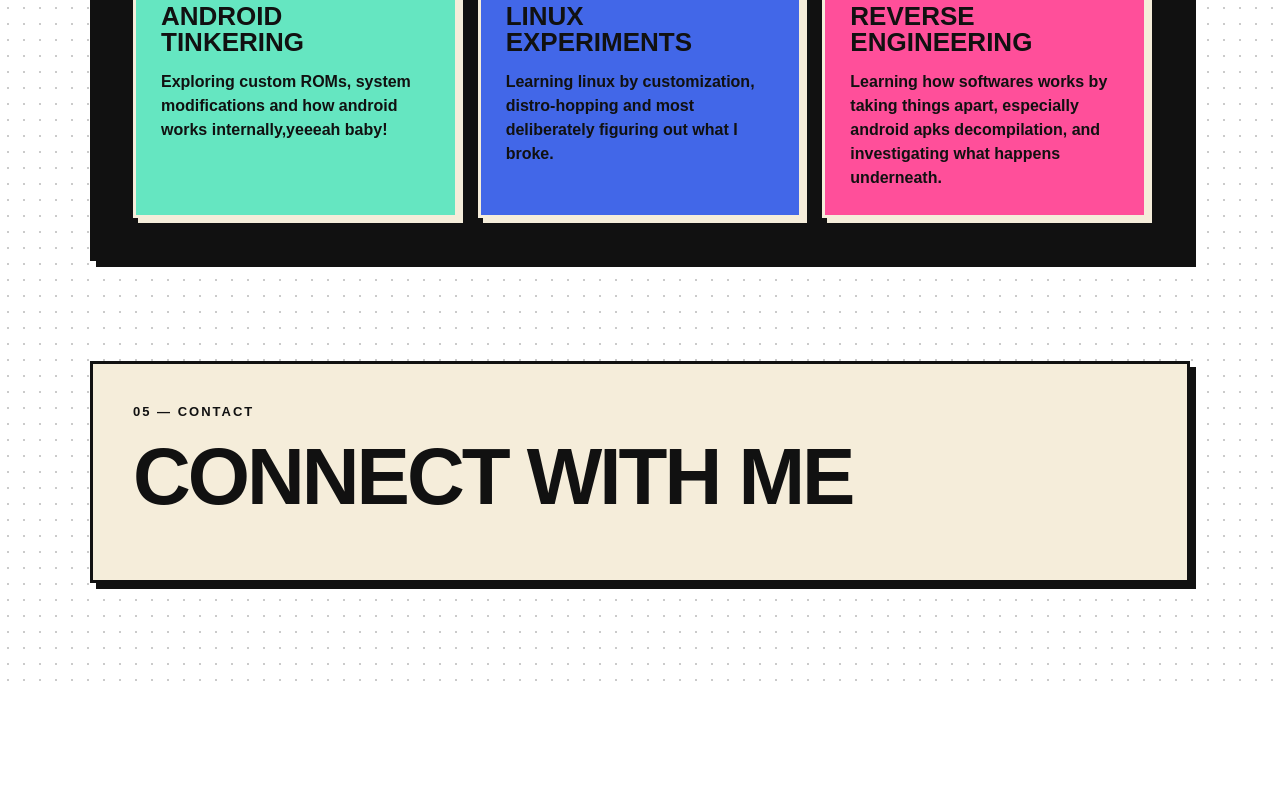
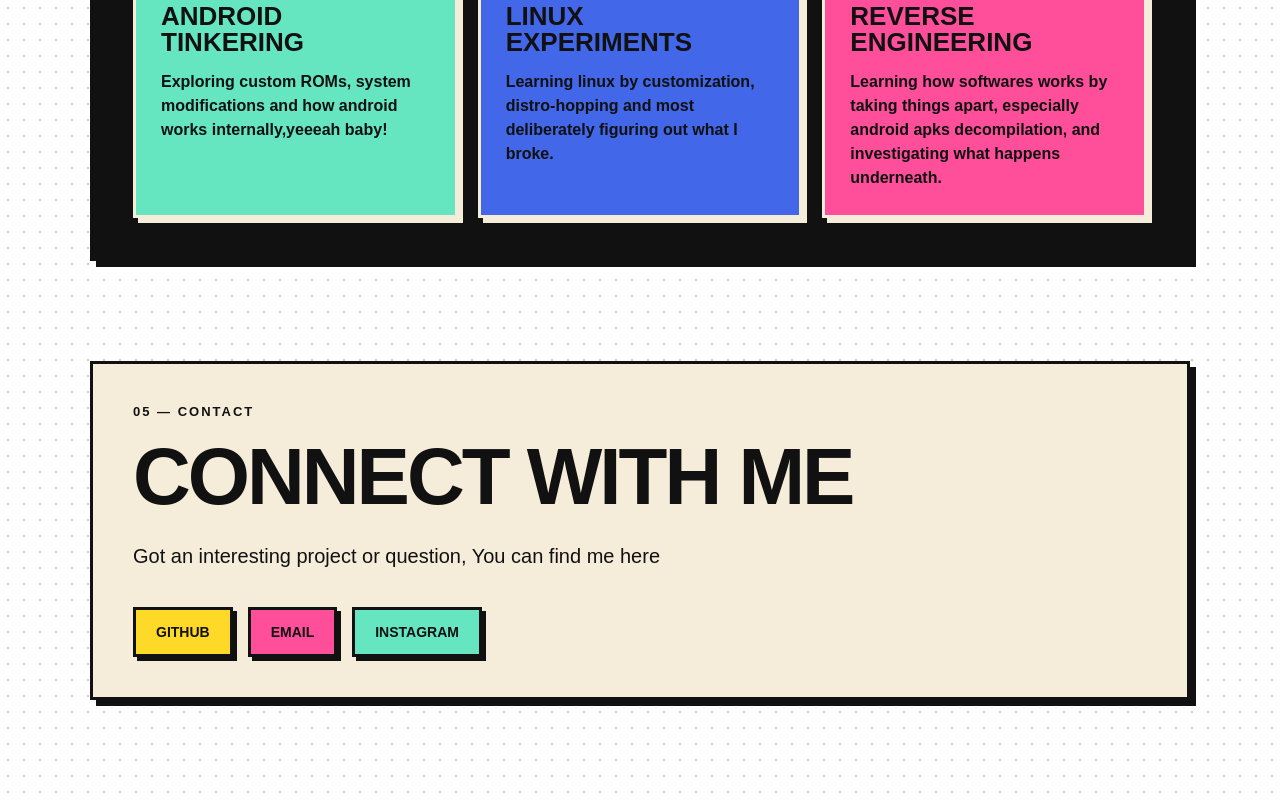
Before and after one commit to sabinaya-404/portfolio, a React app: page / in a window 1280 px wide. Shown: the part 3136-3936 px from the top of the page. Before the commit the page ends 3819 px from the top, so only its background shows below. Built offline with nearby package versions, Linux system fonts and the light colour scheme; the HTML template or start-up script is replaced by a standard one.

Commit message:
Build contact section

```diff
--- a/src/App.jsx
+++ b/src/App.jsx
@@ -145,10 +145,20 @@ function App() {
 
 
       {/* Contact section */}
-      <section id="contact" className="content-section">
+      <section id="contact" className="content-section contact-section">
         <p className="section-label">05 — CONTACT</p>
 
         <h2>CONNECT WITH ME</h2>
+
+        <p className="contact-text">
+          Got an interesting project or question,
+          You can find me here
+        </p>
+        <div className="contact-links">
+          <a href="#" className="contact-link contact-github">GITHUB</a>
+          <a href="#" className="contact-link contact-email">EMAIL</a>
+          <a href="#" className="contact-link contact-instagram">INSTAGRAM</a>
+        </div>
 
 
       </section>
--- a/src/index.css
+++ b/src/index.css
@@ -456,3 +456,39 @@ margin-top: 30px;
   font-size: 12px;
   font-weight: 900;
 }
+/*Contact section style */
+.contact-text {
+  max-width: 700px;
+  margin-bottom: 35px;
+  font-size: 20px;
+  line-height: 1.6;
+}
+.contact-links {
+  display: flex;
+  flex-wrap: wrap;
+  gap: 15px;
+}
+.contact-link {
+  display: inline-block;
+  padding: 14px 20px;
+  border: var(--border);
+  box-shadow: 4px 4px 0 var(--foreground);
+  color: var(--foreground);
+  font-size: 14px;
+  font-weight: 900;
+  text-decoration: none;
+}
+.contact-github {
+  background: var(--yellow);
+}
+.contact-email {
+  background: var(--pink);
+}
+.contact-instagram {
+  background: var(--mint);
+}
+.contact-link:hover {
+  transform: translate(3px, 3px);
+  box-shadow: 1px 1px 0 var(--foreground);
+transition: transform 0.20s ease, box-shadow 0.20s ease;
+}
```
